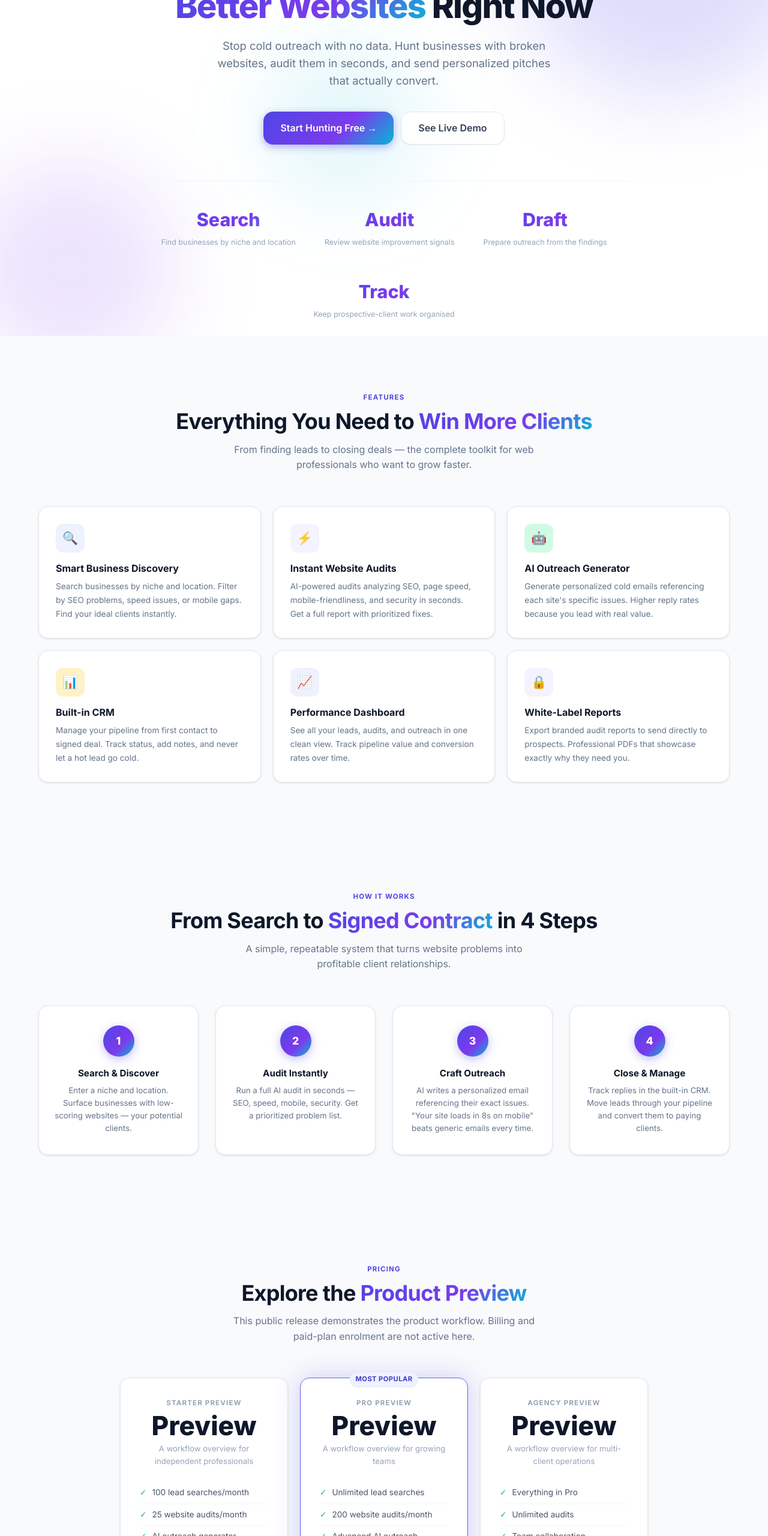
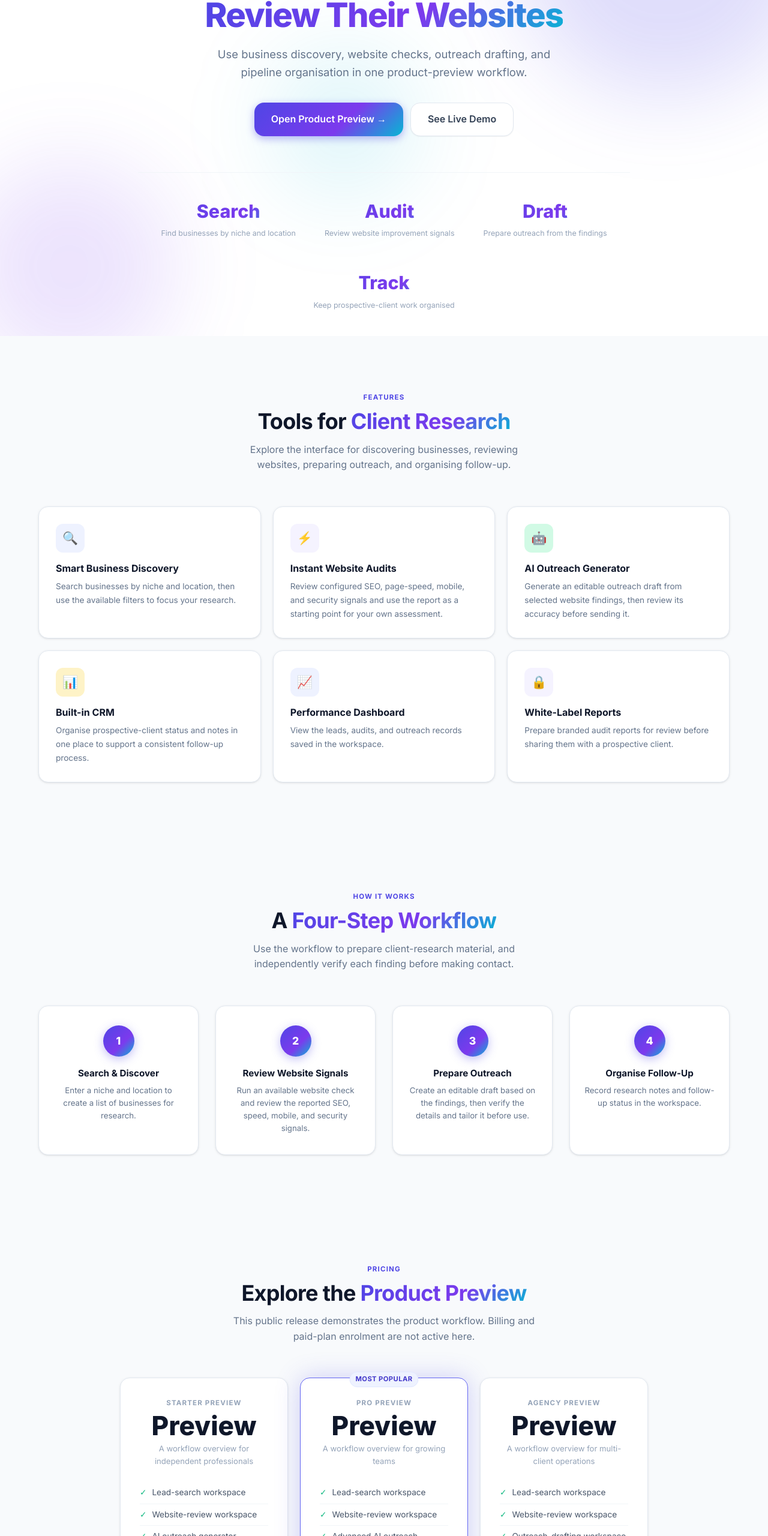
Before and after one commit to tusharsolanki9845-dev/Webclient-hunter-ai, a plain HTML site: page frontend/index.html in a window 1280 px wide. Shown: the part 240-2800 px from the top of the page at 60% size. Drawn offline with Linux system fonts and the light colour scheme.

Commit message:
Describe product workflow without outcome claims

```diff
--- a/frontend/index.html
+++ b/frontend/index.html
@@ -3,10 +3,10 @@
 <head>
   <meta charset="UTF-8">
   <meta name="viewport" content="width=device-width, initial-scale=1.0">
-  <title>WebClient Hunter AI – Find Clients Who Need Better Websites</title>
-  <meta name="description" content="AI-powered platform that helps freelancers and agencies find businesses with poor websites, audit them instantly, and generate outreach that converts.">
+  <title>WebClient Hunter AI – Business Research and Website Review</title>
+  <meta name="description" content="A product preview for researching businesses, reviewing website signals, drafting outreach, and organising follow-up.">
   <meta property="og:title" content="WebClient Hunter AI">
-  <meta property="og:description" content="Find businesses that need website improvements. AI-powered lead generation for web professionals.">
+  <meta property="og:description" content="A product preview for business research, website review, outreach drafting, and follow-up organisation.">
   <meta property="og:type" content="website">
   <link rel="preconnect" href="https://fonts.googleapis.com">
   <link href="https://fonts.googleapis.com/css2?family=Inter:wght@400;500;600;700;800&display=swap" rel="stylesheet">
@@ -36,7 +36,7 @@
         <button class="dark-toggle" aria-label="Toggle dark mode">🌙</button>
         <button id="installApp" class="btn btn-secondary btn-sm" type="button" hidden>Install app</button>
         <a href="dashboard.html" class="btn btn-secondary btn-sm">Sign In</a>
-        <a href="dashboard.html" class="btn btn-gradient btn-sm">Start Free →</a>
+        <a href="dashboard.html" class="btn btn-gradient btn-sm">Open Preview →</a>
         <button class="nav-hamburger" id="hamburger" aria-label="Open menu" aria-expanded="false">
           <span></span><span></span><span></span>
         </button>
@@ -55,7 +55,7 @@
   <a href="dashboard.html#demo=1">Dashboard Demo</a>
   <a href="search.html#demo=1">Search Leads</a>
   <div class="mobile-nav-divider"></div>
-  <a href="dashboard.html" class="btn btn-gradient" style="text-align:center;margin-top:8px">Start Free →</a>
+  <a href="dashboard.html" class="btn btn-gradient" style="text-align:center;margin-top:8px">Open Preview →</a>
 </nav>
 
 <!-- HERO -->
@@ -69,11 +69,11 @@
     <div class="hero-content">
       <div class="hero-badge fade-in"><span class="hero-badge-dot"></span> AI-Powered Lead Generation</div>
       <h1 id="hero-heading" class="fade-in delay-1">
-        Find Clients Who Need<br><span class="gradient-text">Better Websites</span> Right Now
+        Research Businesses and<br><span class="gradient-text">Review Their Websites</span>
       </h1>
-      <p class="hero-desc fade-in delay-2">Stop cold outreach with no data. Hunt businesses with broken websites, audit them in seconds, and send personalized pitches that actually convert.</p>
+      <p class="hero-desc fade-in delay-2">Use business discovery, website checks, outreach drafting, and pipeline organisation in one product-preview workflow.</p>
       <div class="hero-cta fade-in delay-3">
-        <a href="dashboard.html" class="btn btn-gradient btn-lg">Start Hunting Free →</a>
+        <a href="dashboard.html" class="btn btn-gradient btn-lg">Open Product Preview →</a>
         <a href="search.html#demo=1" class="btn btn-secondary btn-lg">See Live Demo</a>
       </div>
       <div class="hero-stats fade-in delay-3">
@@ -91,39 +91,39 @@
   <div class="container">
     <div class="section-header">
       <span class="section-eyebrow">Features</span>
-      <h2 id="features-heading">Everything You Need to <span class="gradient-text">Win More Clients</span></h2>
-      <p>From finding leads to closing deals — the complete toolkit for web professionals who want to grow faster.</p>
+      <h2 id="features-heading">Tools for <span class="gradient-text">Client Research</span></h2>
+      <p>Explore the interface for discovering businesses, reviewing websites, preparing outreach, and organising follow-up.</p>
     </div>
     <div class="features-grid">
       <div class="glass-card feature-card fade-in">
         <div class="feature-icon blue">🔍</div>
         <h3>Smart Business Discovery</h3>
-        <p>Search businesses by niche and location. Filter by SEO problems, speed issues, or mobile gaps. Find your ideal clients instantly.</p>
+        <p>Search businesses by niche and location, then use the available filters to focus your research.</p>
       </div>
       <div class="glass-card feature-card fade-in delay-1">
         <div class="feature-icon purple">⚡</div>
         <h3>Instant Website Audits</h3>
-        <p>AI-powered audits analyzing SEO, page speed, mobile-friendliness, and security in seconds. Get a full report with prioritized fixes.</p>
+        <p>Review configured SEO, page-speed, mobile, and security signals and use the report as a starting point for your own assessment.</p>
       </div>
       <div class="glass-card feature-card fade-in delay-2">
         <div class="feature-icon green">🤖</div>
         <h3>AI Outreach Generator</h3>
-        <p>Generate personalized cold emails referencing each site's specific issues. Higher reply rates because you lead with real value.</p>
+        <p>Generate an editable outreach draft from selected website findings, then review its accuracy before sending it.</p>
       </div>
       <div class="glass-card feature-card fade-in">
         <div class="feature-icon yellow">📊</div>
         <h3>Built-in CRM</h3>
-        <p>Manage your pipeline from first contact to signed deal. Track status, add notes, and never let a hot lead go cold.</p>
+        <p>Organise prospective-client status and notes in one place to support a consistent follow-up process.</p>
       </div>
       <div class="glass-card feature-card fade-in delay-1">
         <div class="feature-icon blue">📈</div>
         <h3>Performance Dashboard</h3>
-        <p>See all your leads, audits, and outreach in one clean view. Track pipeline value and conversion rates over time.</p>
+        <p>View the leads, audits, and outreach records saved in the workspace.</p>
       </div>
       <div class="glass-card feature-card fade-in delay-2">
         <div class="feature-icon purple">🔒</div>
         <h3>White-Label Reports</h3>
-        <p>Export branded audit reports to send directly to prospects. Professional PDFs that showcase exactly why they need you.</p>
+        <p>Prepare branded audit reports for review before sharing them with a prospective client.</p>
       </div>
     </div>
   </div>
@@ -134,14 +134,14 @@
   <div class="container">
     <div class="section-header">
       <span class="section-eyebrow">How It Works</span>
-      <h2 id="hiw-heading">From Search to <span class="gradient-text">Signed Contract</span> in 4 Steps</h2>
-      <p>A simple, repeatable system that turns website problems into profitable client relationships.</p>
+      <h2 id="hiw-heading">A <span class="gradient-text">Four-Step Workflow</span></h2>
+      <p>Use the workflow to prepare client-research material, and independently verify each finding before making contact.</p>
     </div>
     <div class="steps-grid">
-      <div class="glass-card step-card fade-in"><div class="step-num">1</div><h3>Search & Discover</h3><p>Enter a niche and location. Surface businesses with low-scoring websites — your potential clients.</p></div>
-      <div class="glass-card step-card fade-in delay-1"><div class="step-num">2</div><h3>Audit Instantly</h3><p>Run a full AI audit in seconds — SEO, speed, mobile, security. Get a prioritized problem list.</p></div>
-      <div class="glass-card step-card fade-in delay-2"><div class="step-num">3</div><h3>Craft Outreach</h3><p>AI writes a personalized email referencing their exact issues. "Your site loads in 8s on mobile" beats generic emails every time.</p></div>
-      <div class="glass-card step-card fade-in delay-3"><div class="step-num">4</div><h3>Close & Manage</h3><p>Track replies in the built-in CRM. Move leads through your pipeline and convert them to paying clients.</p></div>
+      <div class="glass-card step-card fade-in"><div class="step-num">1</div><h3>Search & Discover</h3><p>Enter a niche and location to create a list of businesses for research.</p></div>
+      <div class="glass-card step-card fade-in delay-1"><div class="step-num">2</div><h3>Review Website Signals</h3><p>Run an available website check and review the reported SEO, speed, mobile, and security signals.</p></div>
+      <div class="glass-card step-card fade-in delay-2"><div class="step-num">3</div><h3>Prepare Outreach</h3><p>Create an editable draft based on the findings, then verify the details and tailor it before use.</p></div>
+      <div class="glass-card step-card fade-in delay-3"><div class="step-num">4</div><h3>Organise Follow-Up</h3><p>Record research notes and follow-up status in the workspace.</p></div>
     </div>
   </div>
 </section>
@@ -160,11 +160,11 @@
         <div class="pricing-price">Preview</div>
         <div class="pricing-desc">A workflow overview for independent professionals</div>
         <ul class="pricing-features">
-          <li><span class="check">✓</span> 100 lead searches/month</li>
-          <li><span class="check">✓</span> 25 website audits/month</li>
+          <li><span class="check">✓</span> Lead-search workspace</li>
+          <li><span class="check">✓</span> Website-review workspace</li>
           <li><span class="check">✓</span> AI outreach generator</li>
           <li><span class="check">✓</span> Basic CRM</li>
-          <li><span class="check">✓</span> Email support</li>
+          <li><span class="check">✓</span> Preview interface</li>
         </ul>
         <a href="dashboard.html" class="btn btn-secondary" style="width:100%;justify-content:center">Open preview</a>
       </div>
@@ -174,12 +174,12 @@
         <div class="pricing-price">Preview</div>
         <div class="pricing-desc">A workflow overview for growing teams</div>
         <ul class="pricing-features">
-          <li><span class="check">✓</span> Unlimited lead searches</li>
-          <li><span class="check">✓</span> 200 website audits/month</li>
+          <li><span class="check">✓</span> Lead-search workspace</li>
+          <li><span class="check">✓</span> Website-review workspace</li>
           <li><span class="check">✓</span> Advanced AI outreach</li>
           <li><span class="check">✓</span> Full CRM + pipeline</li>
           <li><span class="check">✓</span> White-label PDF reports</li>
-          <li><span class="check">✓</span> Priority support</li>
+          <li><span class="check">✓</span> Preview interface</li>
         </ul>
         <a href="dashboard.html" class="btn btn-gradient" style="width:100%;justify-content:center">Open preview →</a>
       </div>
@@ -188,12 +188,12 @@
         <div class="pricing-price">Preview</div>
         <div class="pricing-desc">A workflow overview for multi-client operations</div>
         <ul class="pricing-features">
-          <li><span class="check">✓</span> Everything in Pro</li>
-          <li><span class="check">✓</span> Unlimited audits</li>
-          <li><span class="check">✓</span> Team collaboration</li>
-          <li><span class="check">✓</span> API access</li>
-          <li><span class="check">✓</span> Custom integrations</li>
-          <li><span class="check">✓</span> Dedicated account manager</li>
+          <li><span class="check">✓</span> Lead-search workspace</li>
+          <li><span class="check">✓</span> Website-review workspace</li>
+          <li><span class="check">✓</span> Outreach-drafting workspace</li>
+          <li><span class="check">✓</span> CRM workspace</li>
+          <li><span class="check">✓</span> Report workspace</li>
+          <li><span class="check">✓</span> Preview interface</li>
         </ul>
         <a href="dashboard.html" class="btn btn-secondary" style="width:100%;justify-content:center">Open preview</a>
       </div>
@@ -205,10 +205,10 @@
 <section class="section">
   <div class="container">
     <div class="cta-section">
-      <h2>Ready to Find Your <span style="opacity:.9">Next Client?</span></h2>
+      <h2>Explore the <span style="opacity:.9">Research Workflow</span></h2>
       <p>Explore the workflow, assess its fit for your process, and use only findings you have independently verified.</p>
       <div class="cta-buttons">
-        <a href="dashboard.html" class="btn btn-white btn-lg">Start Free — No Credit Card →</a>
+        <a href="dashboard.html" class="btn btn-white btn-lg">Open Product Preview →</a>
         <a href="search.html" class="btn btn-outline-white btn-lg">See Live Demo</a>
       </div>
     </div>
@@ -221,7 +221,7 @@
     <div class="footer-grid">
       <div class="footer-brand">
         <a href="index.html" class="nav-logo"><div class="nav-logo-icon">🎯</div>WebClient Hunter AI</a>
-        <p>The AI-powered platform that helps web professionals find, audit, and close more clients.</p>
+        <p>A product preview for researching businesses, reviewing websites, and preparing outreach material.</p>
       </div>
       <div class="footer-col">
         <h4>Product</h4>
@@ -252,7 +252,7 @@
     </div>
     <div class="footer-bottom">
       <p>© 2024 WebClient Hunter AI. All rights reserved.</p>
-      <p>Built for freelancers and agencies who close.</p>
+      <p>Review all generated information independently before using it.</p>
     </div>
   </div>
 </footer>
```
